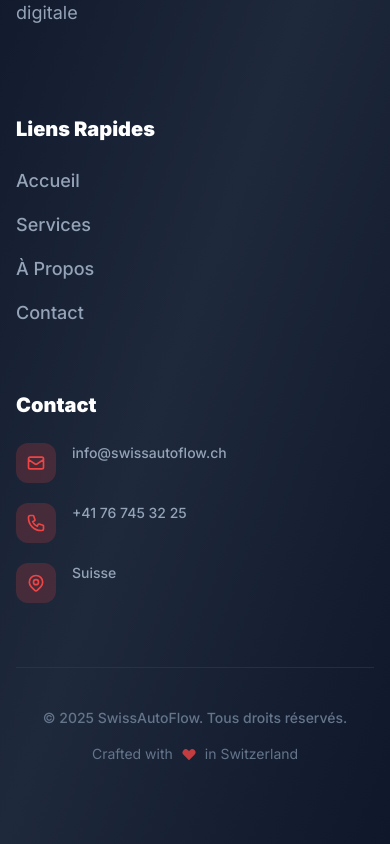
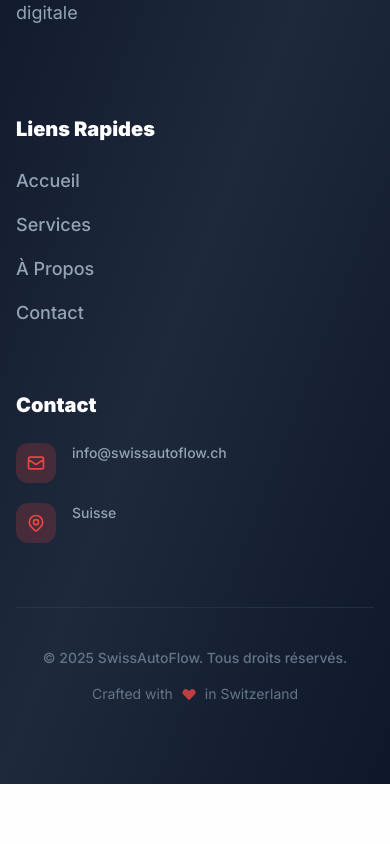
Before and after one commit to julienalissa/automate, a Next.js app: page / in a window 390 px wide. Shown: the part 4066-4910 px from the top of the page. After the commit the page ends 4850 px from the top, so only its background shows below. Built offline with nearby package versions, Linux system fonts and the light colour scheme.

Commit message:
Remove: Suppression du numéro de téléphone du site

```diff
--- a/app/contact/page.tsx
+++ b/app/contact/page.tsx
@@ -16,17 +16,6 @@
       ),
       link: 'mailto:info@swissautoflow.ch',
       cta: t('contact.email.cta')
-    },
-    {
-      title: t('contact.phone'),
-      value: '+41 76 745 32 25',
-      icon: (
-        <svg className="w-10 h-10 text-emerald-600" fill="none" stroke="currentColor" viewBox="0 0 24 24">
-          <path strokeLinecap="round" strokeLinejoin="round" strokeWidth={2} d="M3 5a2 2 0 012-2h3.28a1 1 0 01.948.684l1.498 4.493a1 1 0 01-.502 1.21l-2.257 1.13a11.042 11.042 0 005.516 5.516l1.13-2.257a1 1 0 011.21-.502l4.493 1.498a1 1 0 01.684.949V19a2 2 0 01-2 2h-1C9.716 21 3 14.284 3 6V5z" />
-        </svg>
-      ),
-      link: 'tel:+41767453225',
-      cta: t('contact.phone.cta')
     },
   ]
 
@@ -53,7 +42,7 @@
         </div>
 
         {/* Contact Methods */}
-        <div className="grid grid-cols-1 md:grid-cols-2 gap-6 mb-10">
+        <div className="grid grid-cols-1 gap-6 mb-10 max-w-md mx-auto">
           {contactMethods.map((method, index) => (
             <a
               key={index}
--- a/app/rendez-vous/page.tsx
+++ b/app/rendez-vous/page.tsx
@@ -16,17 +16,6 @@
       ),
       link: 'mailto:info@swissautoflow.ch',
       cta: t('contact.email.cta')
-    },
-    {
-      title: t('contact.phone'),
-      value: '+41 76 745 32 25',
-      icon: (
-        <svg className="w-10 h-10 text-emerald-600" fill="none" stroke="currentColor" viewBox="0 0 24 24">
-          <path strokeLinecap="round" strokeLinejoin="round" strokeWidth={2} d="M3 5a2 2 0 012-2h3.28a1 1 0 01.948.684l1.498 4.493a1 1 0 01-.502 1.21l-2.257 1.13a11.042 11.042 0 005.516 5.516l1.13-2.257a1 1 0 011.21-.502l4.493 1.498a1 1 0 01.684.949V19a2 2 0 01-2 2h-1C9.716 21 3 14.284 3 6V5z" />
-        </svg>
-      ),
-      link: 'tel:+41767453225',
-      cta: t('contact.phone.cta')
     },
   ]
 
@@ -53,7 +42,7 @@
         </div>
 
         {/* Contact Methods */}
-        <div className="grid grid-cols-1 md:grid-cols-2 gap-6 mb-10">
+        <div className="grid grid-cols-1 gap-6 mb-10 max-w-md mx-auto">
           {contactMethods.map((method, index) => (
             <a
               key={index}
--- a/components/Footer.tsx
+++ b/components/Footer.tsx
@@ -67,14 +67,6 @@
               <li className="flex items-start text-slate-400 group hover:text-white transition-colors">
                 <div className="flex-shrink-0 w-10 h-10 rounded-xl bg-red-500/20 flex items-center justify-center mr-4 group-hover:bg-red-500/30 transition-colors">
                   <svg className="w-5 h-5 text-red-500" fill="none" stroke="currentColor" viewBox="0 0 24 24">
-                    <path strokeLinecap="round" strokeLinejoin="round" strokeWidth={2} d="M3 5a2 2 0 012-2h3.28a1 1 0 01.948.684l1.498 4.493a1 1 0 01-.502 1.21l-2.257 1.13a11.042 11.042 0 005.516 5.516l1.13-2.257a1 1 0 011.21-.502l4.493 1.498a1 1 0 01.684.949V19a2 2 0 01-2 2h-1C9.716 21 3 14.284 3 6V5z" />
-                  </svg>
-                </div>
-                <span className="text-sm font-medium">+41 76 745 32 25</span>
-              </li>
-              <li className="flex items-start text-slate-400 group hover:text-white transition-colors">
-                <div className="flex-shrink-0 w-10 h-10 rounded-xl bg-red-500/20 flex items-center justify-center mr-4 group-hover:bg-red-500/30 transition-colors">
-                  <svg className="w-5 h-5 text-red-500" fill="none" stroke="currentColor" viewBox="0 0 24 24">
                     <path strokeLinecap="round" strokeLinejoin="round" strokeWidth={2} d="M17.657 16.657L13.414 20.9a1.998 1.998 0 01-2.827 0l-4.244-4.243a8 8 0 1111.314 0z" />
                     <path strokeLinecap="round" strokeLinejoin="round" strokeWidth={2} d="M15 11a3 3 0 11-6 0 3 3 0 016 0z" />
                   </svg>
```
Also changed, not shown: 1 other file (tests, documents, lock files or other folders).
